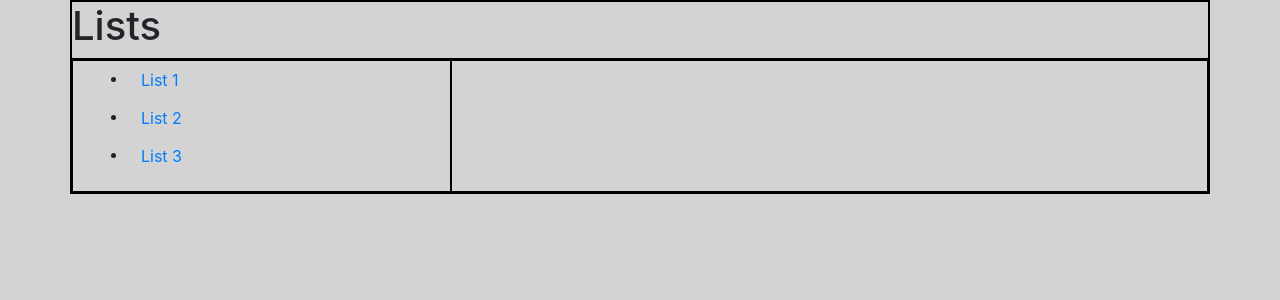
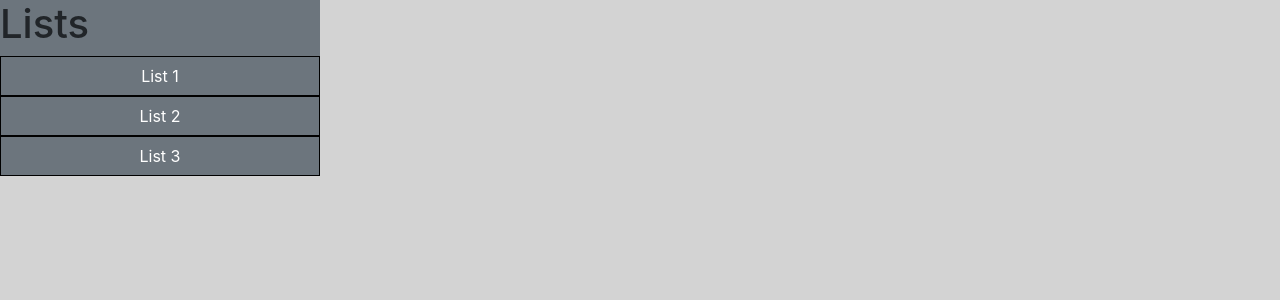
Before and after one commit to rmclean98/GroceryGoat, a Flask app: page /Lists in a window 1280 px wide. Shown: the part 56-356 px from the top of the page. Run offline with Flask 2, Linux system fonts and the light colour scheme; some libraries are stand-ins or nearby versions.

Commit message:
basic work on list page

```diff
--- a/templates/GGLists.html
+++ b/templates/GGLists.html
@@ -8,11 +8,14 @@
     <link rel="stylesheet" href="style.css" />
     <style>
 
-        .my-container {
+
+        .list-row {
             border: 1px solid black;
+
         }
-        .my-row {
-            border: 1px solid black;
+        .list-button{
+            border-radius:0px;
+
         }
         .my-col {
             border: 1px solid black;
@@ -45,28 +48,26 @@
     </div>
     </nav>
 
-    <div class="container my-container">
-        <div class="row my-row">
-            <h1 class="my-headers">Lists</h1>
+
+
+    <div class="col-3">
+        <div class="row bg-secondary">
+            <h1 class="my-headers ">Lists</h1>
         </div>
-        <div class="row my-row">
-            <div class="col-4 my-col">
-                <ul>
-                    <li>
-                        <button class="btn btn-link">List 1</button>
-                    </li>
-                    <li>
-                        <button class="btn btn-link">List 2</button>
-                    </li>
-                    <li>
-                        <button class="btn btn-link">List 3</button>
-                    </li>
-                </ul>
-            </div>
-            <div class="col-8 my-col">
 
-            </div>
+        <div class="row list-row">
+            <button class="btn btn-secondary btn-block list-button">List 1</button>
         </div>
+        <div class="row list-row">
+            <button class="btn btn-secondary btn-block list-button">List 2</button>
+        </div>
+        <div class="row list-row">
+            <button class="btn btn-secondary btn-block list-button">List 3</button>
+        </div>
+
+
+
+    </div>
 
 
 
```
